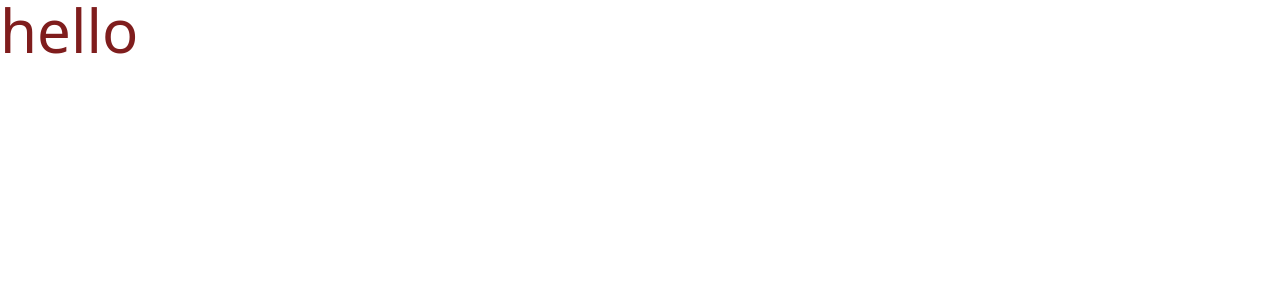
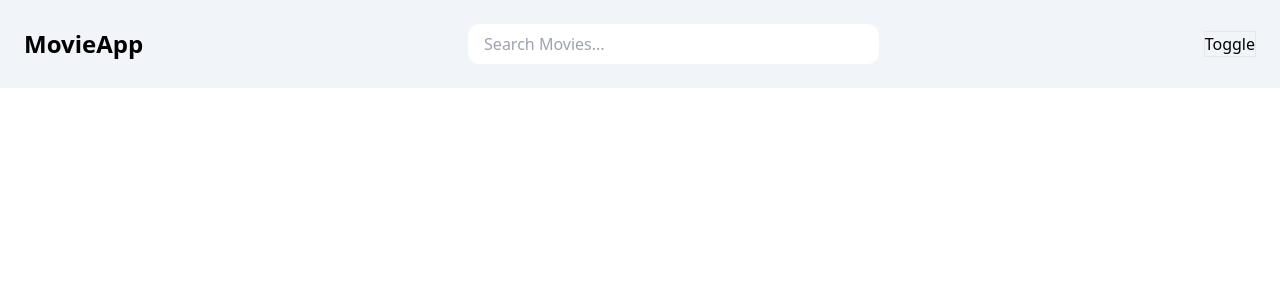
Before and after one commit to prasiddha-dahal/Movie-WebApp, a React (Vite) app: page / in a window 1280 px wide. Shown: the top 300 px of the page. Built offline with nearby package versions, Linux system fonts and the light colour scheme.

Commit message:
fix themecontext.jsx and added navbar component

```diff
--- a/src/App.jsx
+++ b/src/App.jsx
@@ -1,11 +1,13 @@
+import Navbar from "./components/Navbar"
+import { ThemeProvider } from "./context/ThemeContext"
+
 function App() {
 
   return (
     <>
-
-                <div className="text-red-900 text-6xl">
-                hello
-            </div>
+            <ThemeProvider>
+                <Navbar />
+            </ThemeProvider>
    </>
   )
 }
--- /dev/null
+++ b/src/components/Navbar.jsx
@@ -0,0 +1,26 @@
+import { useState } from "react"
+
+const Navbar = () => {
+    const [input, Setinput] = useState("");
+
+    const handleChange = (e) => {
+        const value = e.target.value;
+        Setinput(value);
+    }
+
+    return (
+        <nav className="flex justify-between items-center p-6 bg-slate-100 dark:bg-slate-900">
+            <h1 className="text-2xl font-bold">MovieApp</h1>
+            <input type="text"
+                    placeholder="Search Movies..."
+                    value={input}
+                    onChange={handleChange}
+                    className="rounded-xl px-4 py-2 w-1/3 bg-white text-slate-900 dark:bg-slate-700 dark:text-white"
+
+            />
+            <button className="border">Toggle</button>
+        </nav>
+    )
+}
+
+export default Navbar
--- a/src/context/ThemeContext.jsx
+++ b/src/context/ThemeContext.jsx
@@ -19,8 +19,8 @@ export const ThemeProvider = ({ children }) => {
     };
 
     return(
-        <ThemeProvider.Provider value ={{theme, toggleTheme}}>
+        <ThemeContext.Provider value ={{theme, toggleTheme}}>
             {children}
-        </ThemeProvider.Provider>
+        </ThemeContext.Provider>
     )
 }
```
